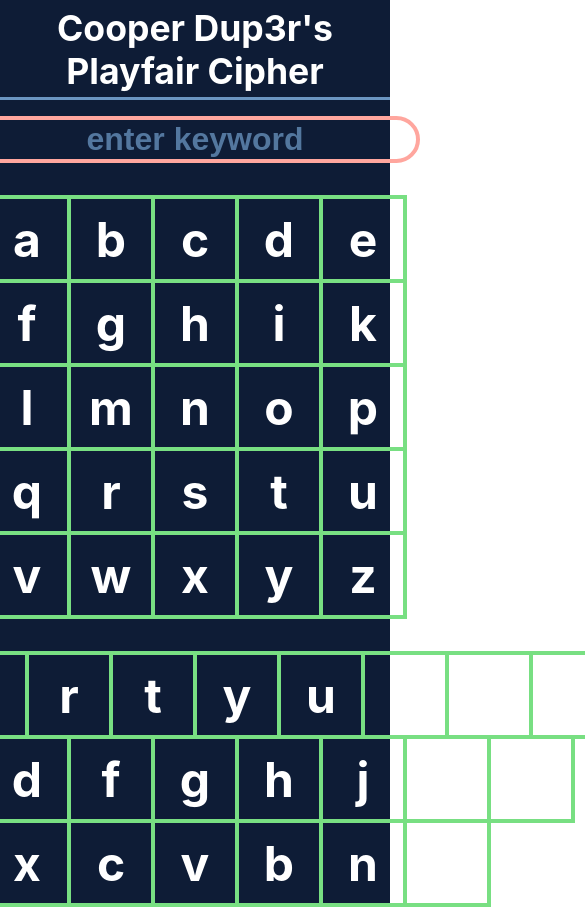
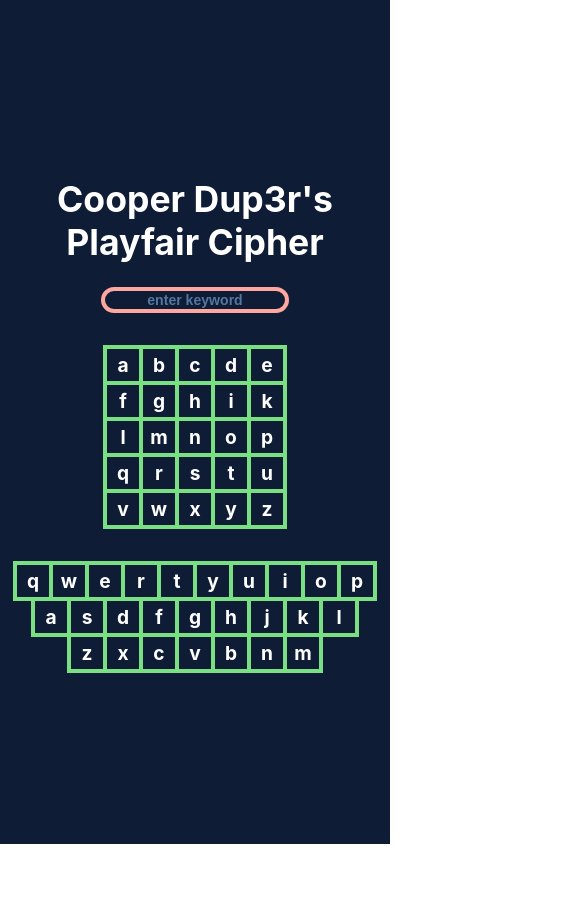
Before and after one commit to tylerchenoweth/playfair-cipher, a React (Create React App) app: page / in a window 390 px wide. Shown: the top 907 px of the page, 585 px wide, since content can reach past the window. After the commit the page ends 844 px from the top, so only its background shows below. Built offline with nearby package versions, Linux system fonts and the light colour scheme.

Commit message:
added media to adjust size for mobile

```diff
--- a/src/components/KeywordInput/KeywordInput.css
+++ b/src/components/KeywordInput/KeywordInput.css
@@ -28,3 +28,11 @@ input:focus {
     outline: none;
     box-shadow: none;
 }
+
+
+@media(max-width: 868px) {
+    input {
+        width: 11rem;
+        font-size: .88rem;
+    }
+}
--- a/src/components/LetterSquare/LetterSquare.css
+++ b/src/components/LetterSquare/LetterSquare.css
@@ -23,3 +23,11 @@
 .letterSquare:active {
   transform: scale(0.97);
 }
+
+
+@media(max-width: 868px) {
+  .letterSquare {
+    height: 2rem;
+    font-size: 1.2rem;
+  }
+}
```
